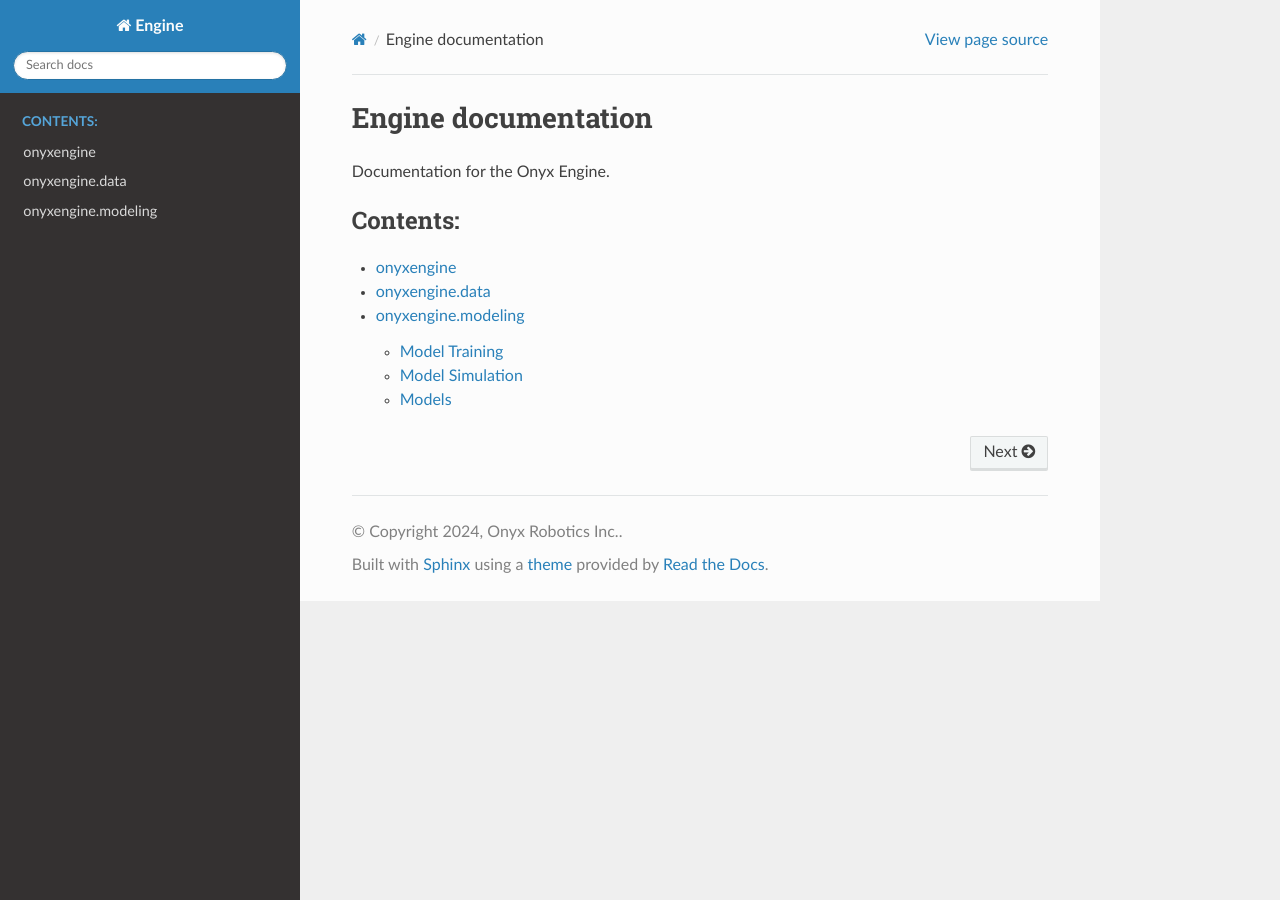
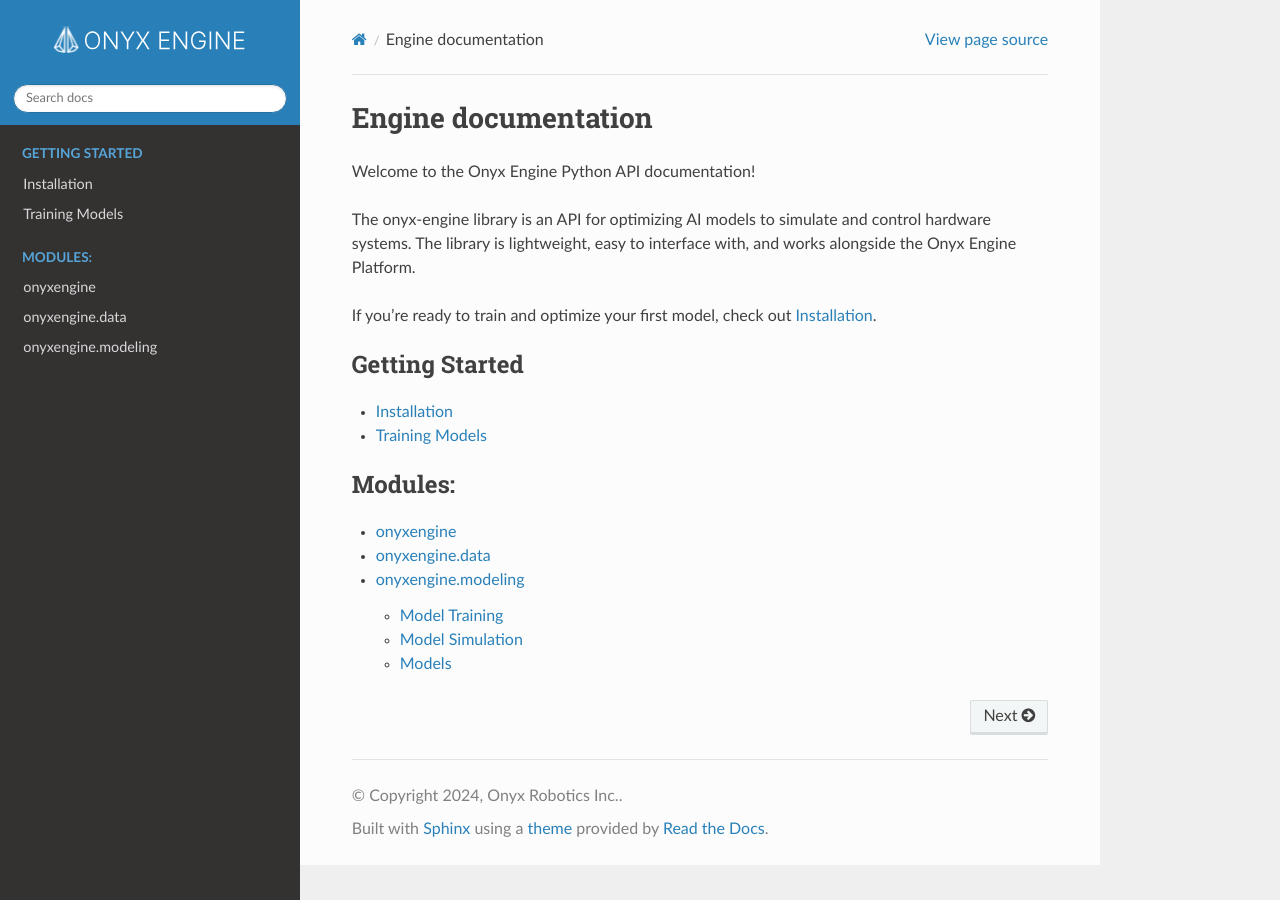
Before and after one commit to onyx-robotics/onyx-engine, a Sphinx documentation site: the page built from docs/source/index.rst, in a window 1280 px wide. Built offline with Sphinx 7.4.7 and the Read the Docs theme 3.1.0, drawn with Linux system fonts in a browser that asks for light colours.

Commit message:
docs taking shape

```diff
--- a/docs/source/conf.py
+++ b/docs/source/conf.py
@@ -24,6 +24,7 @@
     'sphinx.ext.napoleon',  # Supports Google/NumPy docstring formats
     'sphinx.ext.viewcode',   # Adds links to source code
     'sphinx.ext.doctest',
+    'sphinx_copybutton',
 ]
 
 templates_path = ['_templates']
@@ -34,9 +35,10 @@
 
 html_theme = 'sphinx_rtd_theme'
 html_theme_options = {
-    #"logo_only": True,
+    "logo_only": True,
 }
 html_static_path = ['_static']
 html_css_files = [
     'css/custom.css',
 ]
+html_logo = '_static/engine_logo.svg'
--- a/docs/source/index.rst
+++ b/docs/source/index.rst
@@ -6,12 +6,23 @@
 Engine documentation
 ====================
 
-Documentation for the Onyx Engine.
+Welcome to the Onyx Engine Python API documentation!
 
+The onyx-engine library is an API for optimizing AI models to simulate and control hardware systems.
+The library is lightweight, easy to interface with, and works alongside the Onyx Engine Platform.
+
+If you're ready to train and optimize your first model, check out :ref:`installation`.
+
+.. toctree::
+   :maxdepth: 2
+   :caption: Getting Started
+
+   installation
+   training-models
 
 .. toctree::
    :maxdepth: 3
-   :caption: Contents:
+   :caption: Modules:
 
    onyxengine
    onyxengine.data
--- a/docs/source/onyxengine.data.rst
+++ b/docs/source/onyxengine.data.rst
@@ -1,3 +1,5 @@
+.. _onyxengine.data:
+
 onyxengine.data
 =======================
 
--- a/docs/source/onyxengine.modeling.rst
+++ b/docs/source/onyxengine.modeling.rst
@@ -1,3 +1,5 @@
+.. _onyxengine.modeling:
+
 onyxengine.modeling
 ===========================
 
--- a/docs/source/onyxengine.rst
+++ b/docs/source/onyxengine.rst
@@ -1,3 +1,5 @@
+.. _onyxengine:
+
 onyxengine
 ==================
 
--- /dev/null
+++ b/docs/source/training-models.rst
@@ -0,0 +1,4 @@
+.. _training-models:
+
+Training Models
+===============
```
Also changed, not shown: docs/source/installation.rst (added, +45 -0 lines), docs/source/_static/engine_logo.svg (added).
